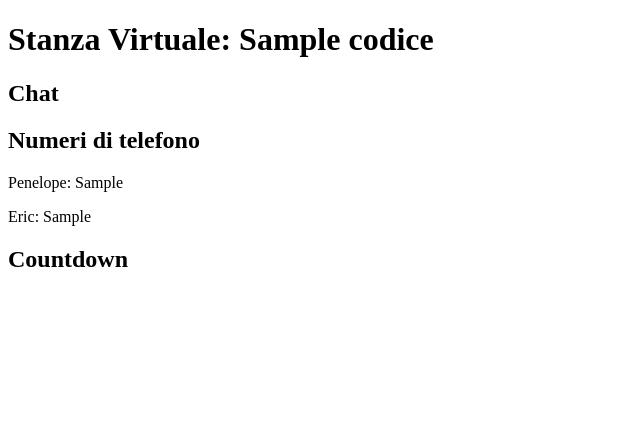
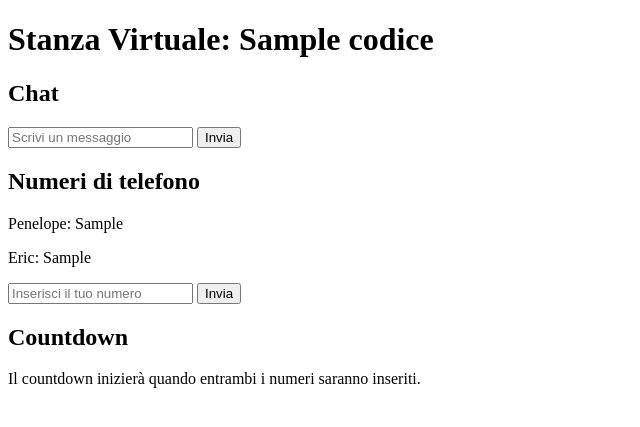
Before and after one commit to AndCatr/Stanza-Virtuale, a Flask app: template templates/stanza.html in a window 1280 px wide. Shown: the top 427 px of the page, without its empty margins (0-640 px from the left). Run offline with Flask 3, Linux system fonts and the light colour scheme; the template is opened without the code that fills it: most values are stand-ins (such as "Sample title", 1, 10 or a date in 2020); data that the repository does not hold is empty.

Commit message:
Update stanza.html

```diff
--- a/templates/stanza.html
+++ b/templates/stanza.html
@@ -25,6 +25,10 @@
             .then(data => {
                 document.getElementById("numero_penelope").innerText = data.numero_penelope;
                 document.getElementById("numero_eric").innerText = data.numero_eric;
+
+                if (data.numero_penelope !== "Non ancora inserito" && data.numero_eric !== "Non ancora inserito") {
+                    document.getElementById("input_numero").style.display = "none";
+                }
             });
         }
 
@@ -35,6 +39,8 @@
                 let countdown = document.getElementById("countdown");
                 if (data.countdown !== null) {
                     countdown.innerText = `Tempo rimanente: ${data.countdown} secondi`;
+                } else {
+                    countdown.innerText = "Il countdown inizierà quando entrambi i numeri saranno inseriti.";
                 }
             });
         }
@@ -49,12 +55,23 @@
 
     <h2>Chat</h2>
     <div id="chat"></div>
+    <form method="POST">
+        <input type="text" name="messaggio" placeholder="Scrivi un messaggio" required>
+        <button type="submit">Invia</button>
+    </form>
 
     <h2>Numeri di telefono</h2>
-    <p>Penelope: <span id="numero_penelope">{{ numero_penelope }}</span></p>
-    <p>Eric: <span id="numero_eric">{{ numero_eric }}</span></p>
+    <p>Penelope: <span id="numero_penelope">{{ numero_penelope if numero_penelope else "Non ancora inserito" }}</span></p>
+    <p>Eric: <span id="numero_eric">{{ numero_eric if numero_eric else "Non ancora inserito" }}</span></p>
+
+    <div id="input_numero">
+        <form method="POST">
+            <input type="text" name="numero" placeholder="Inserisci il tuo numero">
+            <button type="submit">Invia</button>
+        </form>
+    </div>
 
     <h2>Countdown</h2>
-    <p id="countdown"></p>
+    <p id="countdown">Il countdown inizierà quando entrambi i numeri saranno inseriti.</p>
 </body>
 </html>
```
